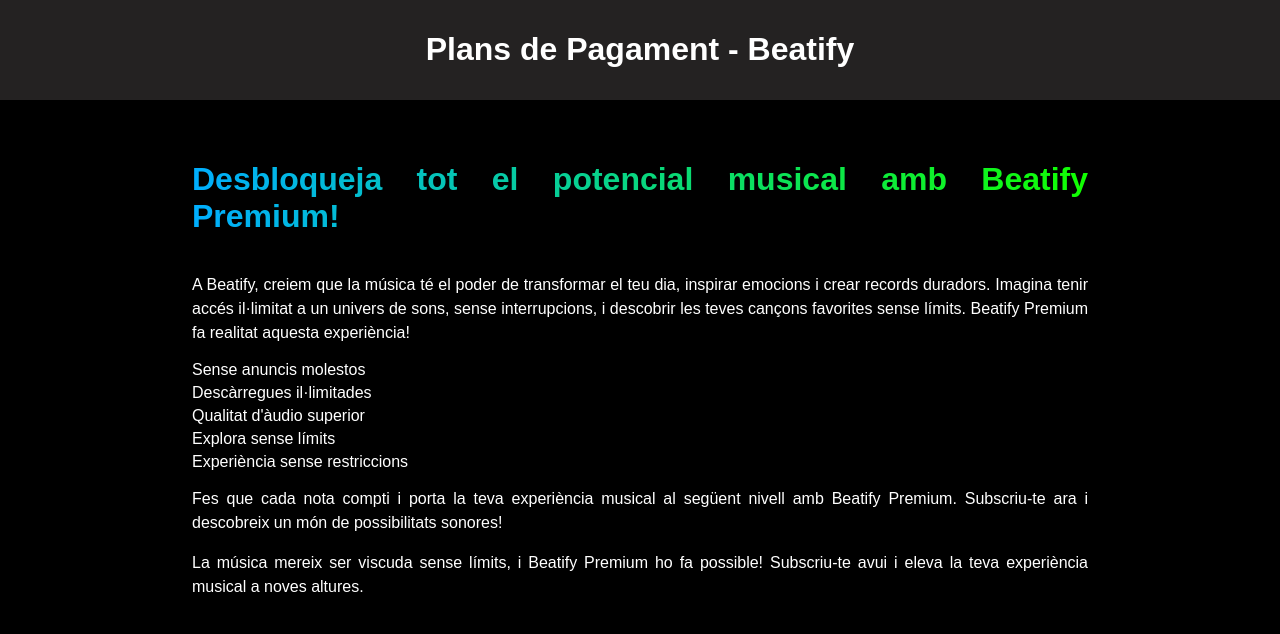
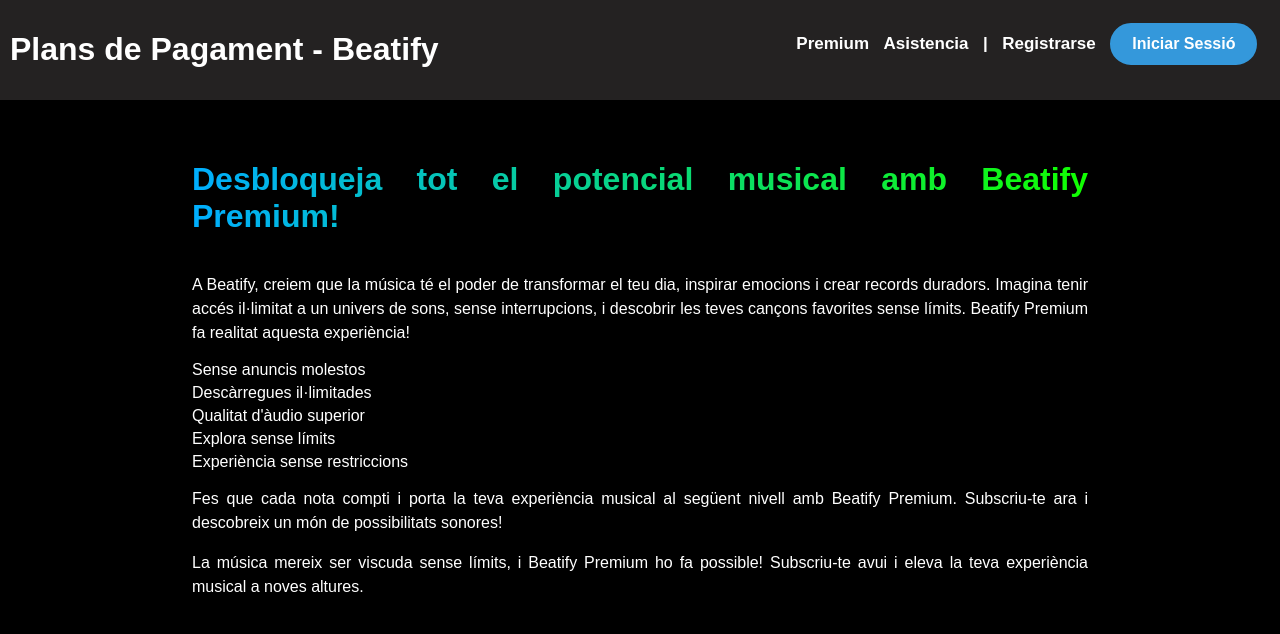
Before and after one commit to Alemusicaria/beatify, a PHP site: page /premium/premium.html in a window 1280 px wide. Shown: the top 634 px of the page. Run offline with PHP 8.4, Linux system fonts and the light colour scheme.

Commit message:
canvios al header

```diff
--- a/premium/premium.css
+++ b/premium/premium.css
@@ -7,10 +7,56 @@ body {
 }
 
 header {
+  display: flex;
+  justify-content: space-between;
   text-align: center;
   background-color: rgb(36, 34, 34);
   padding: 10px;
   color: white;
+  #titol{
+    max-width: 60%;
+  }
+  .menu {
+    padding: 1%;
+    text-align: right;
+    max-width: 40%;
+
+    a {
+      text-decoration: none;
+      color: white;
+      font-size: 17px;
+      margin-right: 10px;
+      font-weight: bold;
+    }
+
+    a:hover {
+      transform: scale(1.1);
+    }
+
+    button {
+      display: inline-block;
+      padding: 10px 20px;
+      /* Puedes ajustar el relleno según tus necesidades */
+      font-size: 16px;
+      /* Puedes ajustar el tamaño de la fuente según tus preferencias */
+      font-weight: bold;
+      text-align: center;
+      text-decoration: none;
+      cursor: pointer;
+      border: 2px solid #3498db;
+      /* Puedes ajustar el color del borde según tus preferencias */
+      border-radius: 25px;
+      /* Este valor determina la cantidad de redondeo; puedes ajustarlo según tus preferencias */
+      background-color: #3498db;
+      /* Puedes ajustar el color de fondo según tus preferencias */
+      color: #ffffff;
+    }
+
+    button:hover {
+      transform: scale(1.1);
+    }
+
+  }
 }
 
 .textoIntro {
@@ -19,6 +65,7 @@ header {
   margin: 20px auto;
   padding: 20px;
   box-shadow: 0 0 10px rgba(0, 0, 0, 0.1);
+
   h1 {
     background-clip: text;
     color: transparent;
@@ -71,7 +118,8 @@ td:nth-child(3) {
   background: linear-gradient(to left, #11ff00, #00aeff);
   /* Puedes ajustar los colores del degradado según tus preferencias */
 }
-th:nth-child(2){
+
+th:nth-child(2) {
   background-color: white;
   color: black;
 }
--- a/premium/premium.html
+++ b/premium/premium.html
@@ -10,7 +10,14 @@
 
 <body>
   <header>
-    <h1>Plans de Pagament - Beatify</h1>
+    <h1 id="titol">Plans de Pagament - Beatify</h1>
+    <div class="menu">
+      <a href="./premium.html">Premium</a>
+      <a href="">Asistencia</a>
+      <a href="">|</a>
+      <a href="">Registrarse</a>
+      <button>Iniciar Sessió</button>
+  </div>
   </header>
   <div class="textoIntro">
     <h1>Desbloqueja tot el potencial musical amb Beatify Premium!</h1>
```
